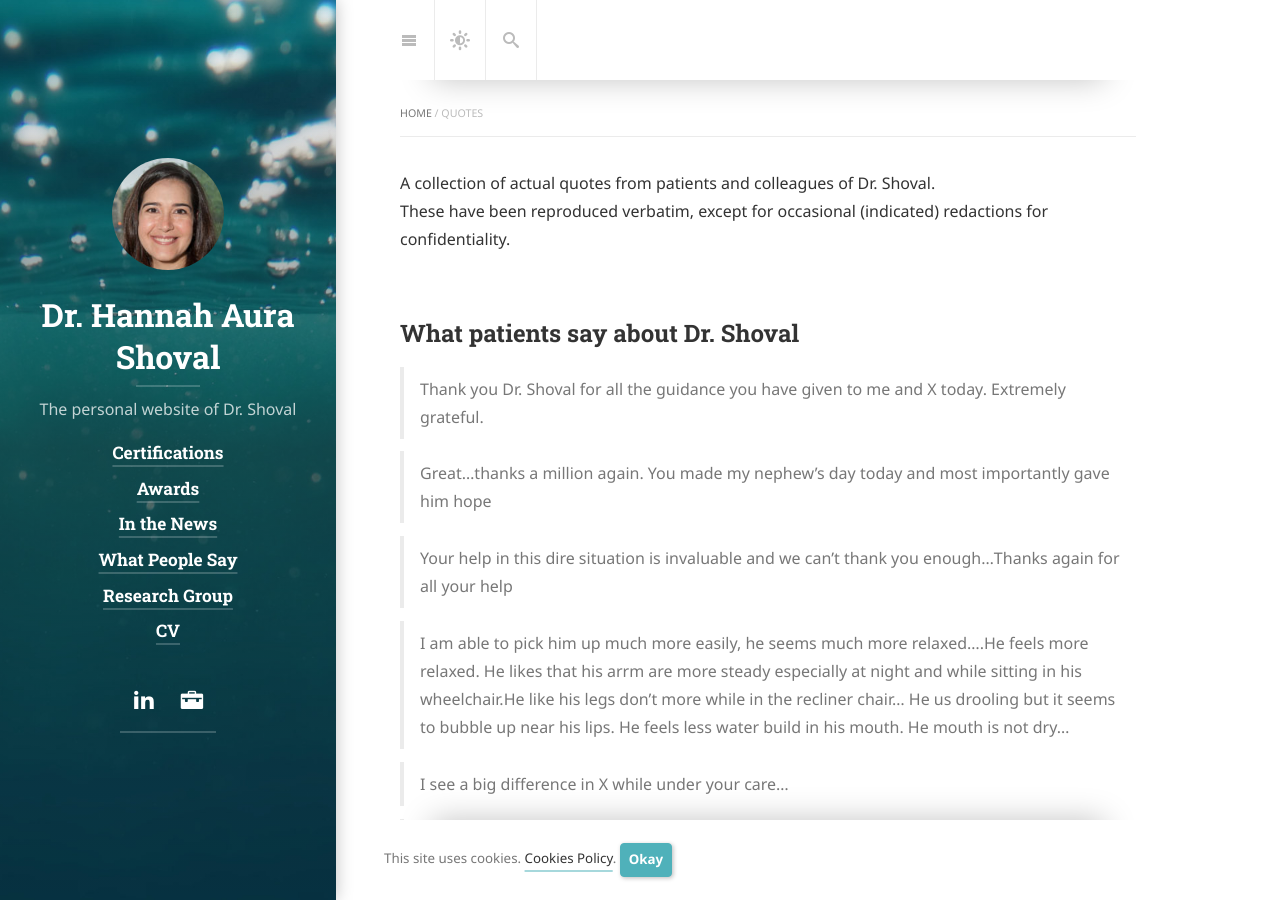
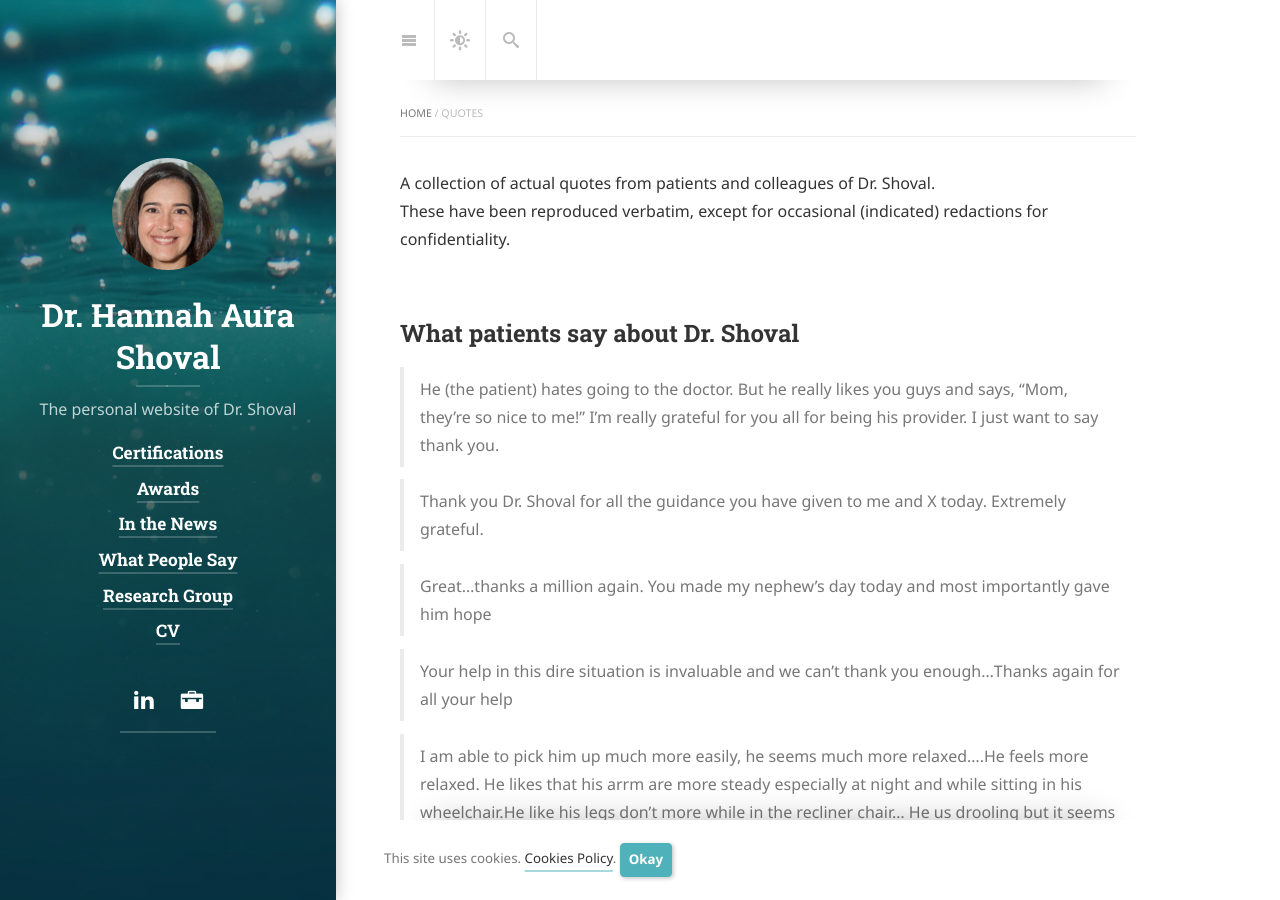
Before and after one commit to physiatry/physiatry.github.io, a Jekyll site: the page built from quotes.md, in a window 1280 px wide and 900 px high. Built offline with Jekyll 4.4.1, drawn with Linux system fonts in a browser that asks for light colours; cached includes are drawn as plain includes; nearby versions of some CDN libraries; some web fonts are replaced; library files that are not in the unit come from our copies.

Commit message:
add quote
Signed-off-by: Avi Shinnar <shinnar@us.ibm.com>

```diff
--- a/quotes.md
+++ b/quotes.md
@@ -10,6 +10,10 @@ These have been reproduced verbatim, except for occasional (indicated) redaction
 {:toc .large-only}
 
 ## What patients say about Dr. Shoval
+
+> He (the patient) hates going to the doctor. But he really likes you
+  guys and says, "Mom, they're so nice to me!" I'm really grateful for
+  you all for being his provider. I just want to say thank you.
 
 > Thank you Dr. Shoval for all the guidance you have given to me and X today. Extremely grateful.
 
```
